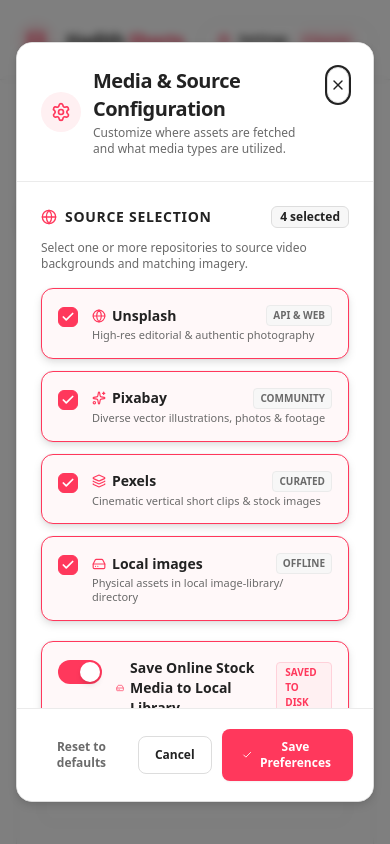
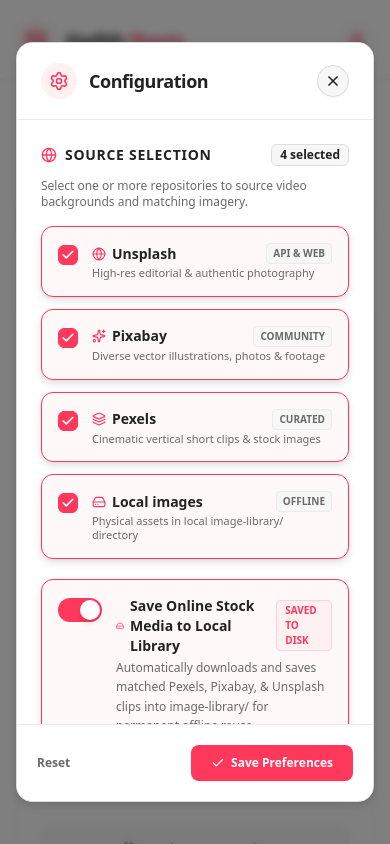
Before and after one commit to irshadali0729/auto-short-new, a Next.js app: page / in a window 390 px wide. Both pictures are taken after a click on the button "Configure". Shown: the top 844 px of the page. Built offline with nearby package versions, Linux system fonts and the light colour scheme.

Commit message:
fixed the UI

```diff
--- a/src/app/components/SettingsModal.tsx
+++ b/src/app/components/SettingsModal.tsx
@@ -476,31 +476,24 @@
     id: TextOverlayMode;
     label: string;
     badge: string;
-    description: string;
     icon: React.ElementType;
   }[] = [
     {
       id: "captions",
-      label: "Spoken Captions Only",
+      label: "Caption",
       badge: "Recommended",
-      description:
-        "Displays clean spoken subtitles synchronized with the audio speech timeline in the lower third.",
       icon: MessageSquareText,
     },
     {
       id: "graphics",
-      label: "Graphic Motion Only",
+      label: "Graphic Motion",
       badge: "Kinetic",
-      description:
-        "Displays dynamic animated hero typography (gold gradients, dual-tone punchlines, and slide-up animations).",
       icon: Sparkles,
     },
     {
       id: "none",
-      label: "None (Clean Video)",
+      label: "None",
       badge: "Pure Footage",
-      description:
-        "Generates clean background video and photo imagery with zero on-screen text overlays.",
       icon: Film,
     },
   ];
@@ -526,35 +519,26 @@
         className="relative w-full max-w-2xl max-h-[90vh] rounded-2xl border border-hairline bg-white shadow-airbnb flex flex-col overflow-hidden animate-in fade-in zoom-in-95 duration-200 z-10 my-auto"
       >
         {/* Header */}
-        <div className="p-6 border-b border-hairline-soft flex items-start justify-between gap-4 bg-white shrink-0">
+        <div className="px-6 py-5 border-b border-hairline-soft flex items-center justify-between gap-4 bg-white shrink-0">
           <div className="flex items-center gap-3">
-            <div className="p-2.5 rounded-full bg-[#fff0f2] text-rausch">
+            <div className="p-2 rounded-full bg-[#fff0f2] text-rausch shrink-0">
               <SettingsIcon className="w-5 h-5" />
             </div>
-            <div>
-              <h2
-                id="settings-dialog-title"
-                className="text-xl font-bold text-ink tracking-tight"
-              >
-                Media & Source Configuration
-              </h2>
-              <p
-                id="settings-dialog-desc"
-                className="text-xs text-muted mt-0.5"
-              >
-                Customize where assets are fetched and what media types are
-                utilized.
-              </p>
-            </div>
+            <h2
+              id="settings-dialog-title"
+              className="text-lg sm:text-xl font-bold text-ink tracking-tight"
+            >
+              Configuration
+            </h2>
           </div>
 
           <button
             ref={closeBtnRef}
             onClick={onClose}
-            className="w-9 h-9 rounded-full bg-white border border-hairline text-ink hover:bg-surface-soft transition-colors flex items-center justify-center focus:outline-none focus:ring-2 focus:ring-ink"
+            className="w-8 h-8 sm:w-9 sm:h-9 rounded-full bg-surface-soft hover:bg-surface-strong border border-hairline text-ink hover:text-ink transition-all flex items-center justify-center shrink-0 active:scale-95 shadow-sm"
             aria-label="Close settings dialog"
           >
-            <X className="w-4 h-4" />
+            <X className="w-4 h-4 stroke-[2.5]" />
           </button>
         </div>
 
@@ -710,18 +694,12 @@
           </fieldset>
 
 
-          {/* Section: AI Visual Search & Matching Engine (Toggle Flag) */}
+          {/* Section: Visual Search */}
           <fieldset className="space-y-3">
             <legend className="text-sm font-bold text-ink uppercase tracking-wider flex items-center gap-2">
               <Sparkles className="w-4 h-4 text-rausch" />
-              AI Visual Search Engine
+              Visual Search
             </legend>
-
-            <p className="text-xs text-muted">
-              Configure how script scenes are translated into stock queries. You
-              can disable this to immediately fall back to the legacy keyword
-              matching.
-            </p>
 
             <div
               role="button"
@@ -733,13 +711,13 @@
                   setDraftRelatableVisualSearch((prev) => !prev);
                 }
               }}
-              className={`relative flex items-start gap-3.5 p-4 rounded-xl border transition-all cursor-pointer select-none ${
+              className={`relative flex items-center gap-3.5 p-4 rounded-xl border transition-all cursor-pointer select-none ${
                 draftRelatableVisualSearch
                   ? "bg-[#fff8f9] border-rausch shadow-airbnb"
                   : "bg-white border-hairline hover:border-border-strong hover:bg-surface-soft"
               }`}
             >
-              <div className="pt-0.5 shrink-0">
+              <div className="shrink-0">
                 <div
                   className={`w-5 h-5 rounded-md border flex items-center justify-center transition-colors ${
                     draftRelatableVisualSearch
@@ -754,9 +732,9 @@
               </div>
 
               <div className="flex-grow min-w-0">
-                <div className="flex items-center justify-between gap-2 mb-1">
+                <div className="flex items-center justify-between gap-2">
                   <span className="text-sm font-bold text-ink flex items-center gap-2">
-                    Relatable Visual Search & Multi-Tier Matching
+                    Visual Search
                   </span>
                   <span
                     className={`text-[10px] font-semibold uppercase px-1.5 py-0.5 rounded border ${
@@ -766,35 +744,8 @@
                     }`}
                   >
                     {draftRelatableVisualSearch
-                      ? "Recommended (v2.0)"
-                      : "Legacy Mode"}
-                  </span>
-                </div>
-
-                <p className="text-xs text-muted leading-relaxed">
-                  Translates spiritual and metaphorical phrases into concrete,
-                  photogenic camera shots (e.g. converting heartache into
-                  thoughtful cinematic lighting) and cascades through primary,
-                  secondary, and mood queries to prevent random fallbacks.
-                </p>
-
-                <div className="mt-2.5 pt-2 border-t border-hairline-soft flex flex-col sm:flex-row sm:items-center justify-between gap-1 text-[11px]">
-                  <span>
-                    {draftRelatableVisualSearch ? (
-                      <span className="text-emerald-700 font-medium flex items-center gap-1.5">
-                        <span className="w-1.5 h-1.5 rounded-full bg-emerald-500 inline-block shrink-0" />
-                        Active: Metaphor Mapping & Cascading Fallback (Tier 1
-                        &rarr; 4)
-                      </span>
-                    ) : (
-                      <span className="text-amber-700 font-medium flex items-center gap-1.5">
-                        <span className="w-1.5 h-1.5 rounded-full bg-amber-500 inline-block shrink-0" />
-                        Active: Legacy Single-Keyword Matching
-                      </span>
-                    )}
-                  </span>
-                  <span className="text-[10px] text-muted italic">
-                    Uncheck to switch to old implementation
+                      ? "Active"
+                      : "Disabled"}
                   </span>
                 </div>
               </div>
@@ -974,12 +925,6 @@
               On-Screen Text & Motion Overlays
             </legend>
 
-            <p className="text-xs text-muted">
-              Choose how on-screen text is presented. Captions and graphic
-              motion are mutually exclusive and will never be displayed
-              together.
-            </p>
-
             <div
               className="flex flex-col gap-2.5 pt-1"
               role="radiogroup"
@@ -993,7 +938,7 @@
                   <label
                     key={opt.id}
                     htmlFor={`overlay-mode-${opt.id}`}
-                    className={`relative flex items-center gap-3.5 p-4 rounded-xl border transition-all cursor-pointer select-none ${
+                    className={`relative flex items-center gap-3.5 p-3.5 rounded-xl border transition-all cursor-pointer select-none ${
                       isSelected
                         ? "bg-[#fff8f9] border-rausch shadow-airbnb"
                         : "bg-white border-hairline hover:border-border-strong hover:bg-surface-soft"
@@ -1029,7 +974,7 @@
                         <IconComponent className="w-4 h-4" />
                       </div>
                       <div className="flex-grow min-w-0">
-                        <div className="flex items-center justify-between gap-1 mb-0.5">
+                        <div className="flex items-center justify-between gap-1">
                           <span className="text-sm font-bold text-ink block">
                             {opt.label}
                           </span>
@@ -1043,9 +988,6 @@
                             {opt.badge}
                           </span>
                         </div>
-                        <span className="text-xs text-muted block leading-tight">
-                          {opt.description}
-                        </span>
                       </div>
                     </div>
                   </label>
@@ -1577,14 +1519,14 @@
             onClick={handleResetDefaults}
             className="text-xs font-semibold text-muted hover:text-ink transition-colors underline-offset-4 hover:underline"
           >
-            Reset to defaults
+            Reset
           </button>
 
           <div className="flex items-center gap-2.5">
             <button
               type="button"
               onClick={onClose}
-              className="px-4 py-2.5 rounded-lg border border-hairline bg-white text-xs font-bold text-ink hover:bg-surface-soft transition-colors"
+              className="hidden sm:inline-flex px-4 py-2.5 rounded-lg border border-hairline bg-white text-xs font-bold text-ink hover:bg-surface-soft transition-colors"
             >
               Cancel
             </button>
@@ -1595,7 +1537,7 @@
               className={`px-5 py-2.5 rounded-lg text-xs font-bold flex items-center gap-1.5 transition-all shadow-sm ${
                 !isSourceSelectionValid
                   ? "bg-rausch-disabled text-white cursor-not-allowed"
-                  : "bg-rausch hover:bg-rausch-active text-white"
+                  : "bg-rausch hover:bg-rausch-active text-white active:scale-95"
               }`}
             >
               <Check className="w-3.5 h-3.5" />
--- a/src/app/page.tsx
+++ b/src/app/page.tsx
@@ -543,13 +543,13 @@
         <button
           type="button"
           onClick={() => setIsSettingsOpen(true)}
-          className="inline-flex items-center gap-2 px-4 py-2 rounded-full border border-hairline bg-white hover:bg-surface-soft text-ink text-xs font-semibold transition-all shadow-sm focus:outline-none focus:ring-2 focus:ring-ink cursor-pointer"
+          className="inline-flex items-center gap-2 p-2 sm:px-4 sm:py-2 rounded-full border border-hairline bg-white hover:bg-surface-soft text-ink text-xs font-semibold transition-all shadow-sm focus:outline-none focus:ring-2 focus:ring-ink cursor-pointer"
           aria-label="Open Media Source and Type Settings"
           id="settings-open-button"
         >
-          <Settings className="w-3.5 h-3.5 text-rausch" />
-          <span>Settings</span>
-          <span className="px-1.5 py-0.5 rounded-full bg-[#fff0f2] text-rausch text-[10px] font-bold border border-[#ffd1da]">
+          <Settings className="w-4 h-4 text-rausch" />
+          <span className="hidden sm:inline">Settings</span>
+          <span className="hidden sm:inline px-1.5 py-0.5 rounded-full bg-[#fff0f2] text-rausch text-[10px] font-bold border border-[#ffd1da]">
             {Object.values(mediaSettings?.sources || DEFAULT_MEDIA_SETTINGS.sources).filter(Boolean).length} Sources
           </span>
         </button>
@@ -617,14 +617,11 @@
             <section className="airbnb-card p-6 shadow-sm border border-hairline bg-white">
               <h2 className="text-lg font-bold text-ink flex items-center gap-2 mb-5">
                 <Sparkles className="w-4 h-4 text-rausch" />
-                1. Enter Hadith Transcript
+                Enter Youtube Link
               </h2>
 
               {/* YouTube Import Option (Airbnb Signature Pill Search Bar) */}
               <div className="mb-6">
-                <label className="block text-[11px] font-bold text-ink uppercase tracking-wider mb-2">
-                  Import Transcript from YouTube
-                </label>
                 <div className="flex items-center rounded-full border border-hairline bg-white shadow-airbnb p-1.5 pl-4 hover:shadow-airbnb-hover transition-all">
                   <div className="flex-grow flex items-center gap-2.5 min-w-0">
                     <svg className="w-5 h-5 text-red-600 fill-current shrink-0" viewBox="0 0 24 24">
@@ -645,7 +642,9 @@
                     type="button"
                     onClick={handleFetchTranscript}
                     disabled={isFetchingTranscript || isAnalyzing || isGenerating || !youtubeLink.trim()}
-                    className={`h-10 px-5 rounded-full font-bold text-xs flex items-center justify-center gap-1.5 shrink-0 transition-all ${
+                    aria-label="Get Transcript"
+                    title="Get Transcript"
+                    className={`w-10 h-10 rounded-full font-bold flex items-center justify-center shrink-0 transition-all ${
                       isFetchingTranscript
                         ? 'bg-rausch-disabled text-white cursor-not-allowed'
                         : !youtubeLink.trim()
@@ -654,15 +653,9 @@
                     }`}
                   >
                     {isFetchingTranscript ? (
-                      <>
-                        <RefreshCw className="w-3.5 h-3.5 animate-spin" />
-                        <span>Fetching...</span>
-                      </>
+                      <RefreshCw className="w-4 h-4 animate-spin" />
                     ) : (
-                      <>
-                        <Sparkles className="w-3.5 h-3.5" />
-                        <span>Get Transcript</span>
-                      </>
+                      <Sparkles className="w-4 h-4" />
                     )}
                   </button>
                 </div>
@@ -740,30 +733,27 @@
                 disabled={isAnalyzing || isGenerating}
               />
 
-              <div className="mt-4 flex items-center justify-between gap-4">
-                <span className="text-xs text-muted">
-                  Supports Multi-lingual Inputs (Hindi, Urdu, English)
-                </span>
+              <div className="mt-5 flex justify-center">
                 <button
                   onClick={handleAnalyze}
                   disabled={isAnalyzing || isGenerating || !transcript.trim()}
-                  className={`px-6 py-2.5 rounded-lg font-bold text-sm flex items-center gap-2 transition-all shadow-sm ${
+                  className={`w-full sm:w-auto px-8 py-3 rounded-xl font-bold text-sm flex items-center justify-center gap-2 transition-all shadow-sm ${
                     isAnalyzing
                       ? 'bg-rausch-disabled text-white cursor-not-allowed'
                       : !transcript.trim()
                         ? 'bg-surface-soft text-muted cursor-not-allowed border border-hairline'
-                        : 'bg-rausch hover:bg-rausch-active text-white'
+                        : 'bg-rausch hover:bg-rausch-active text-white shadow-airbnb active:scale-95'
                   }`}
                 >
                   {isAnalyzing ? (
                     <>
                       <RefreshCw className="w-4 h-4 animate-spin" />
-                      Analyzing Script...
+                      <span>Analyzing Script...</span>
                     </>
                   ) : (
                     <>
                       <Sparkles className="w-4 h-4" />
-                      Analyze Transcript
+                      <span>Analyze Transcript</span>
                     </>
                   )}
                 </button>
```
